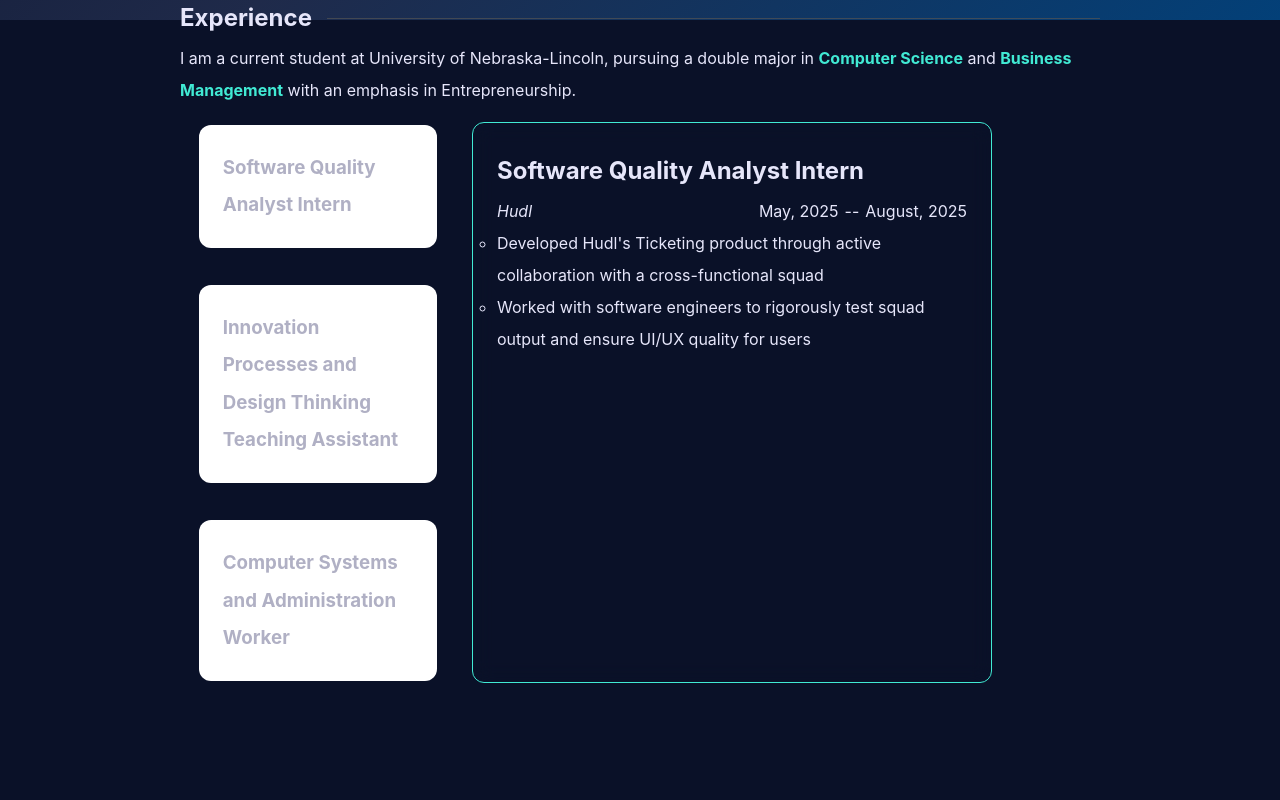
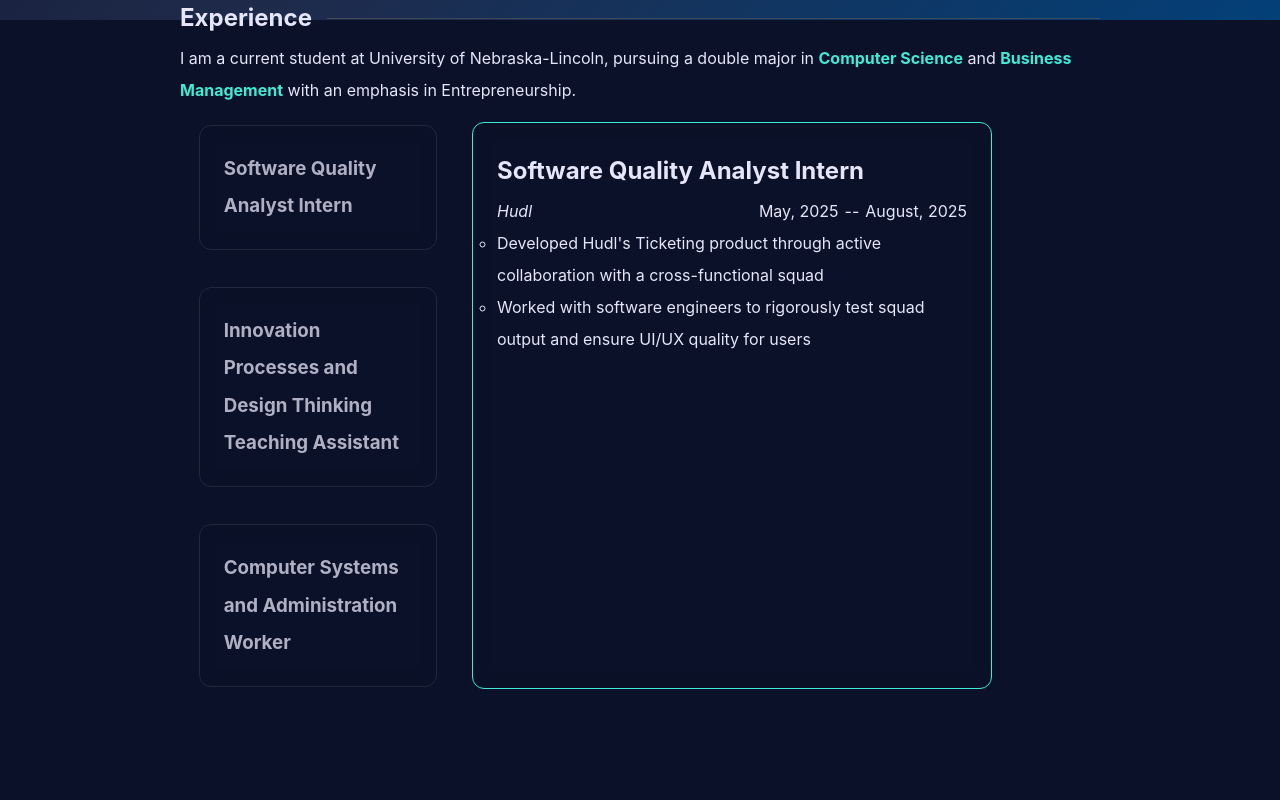
Before and after one commit to averlbacher2/averlbacher2.github.io, a React (Vite) app in the folder personal-portfolio/: page / in a window 1280 px wide. Shown: the part 780-1580 px from the top of the page. Built offline with nearby package versions, Linux system fonts and the light colour scheme.

Commit message:
Fixed styling

```diff
--- a/personal-portfolio/src/styles/components.css
+++ b/personal-portfolio/src/styles/components.css
@@ -26,7 +26,7 @@ nav a:hover {
 
 .container {
     max-width: 960px;
-    margin: auto;
+    margin: 0 auto;
     padding: 20px;
 }
 
@@ -129,12 +129,6 @@ nav a:hover {
     gap: 10px;
 }
 
-.experience-card-thumbnail {
-    background-color: white;
-    border: 1px solid var(--subtle-gray);
-    cursor: pointer;
-}
-
 .experience-card ul {
     list-style-type: circle;
 }
@@ -180,7 +174,6 @@ nav a:hover {
 }
 
 .project-description {
-    color: var(--raisin-black);
     line-height: 1.6;
 }
 
```
